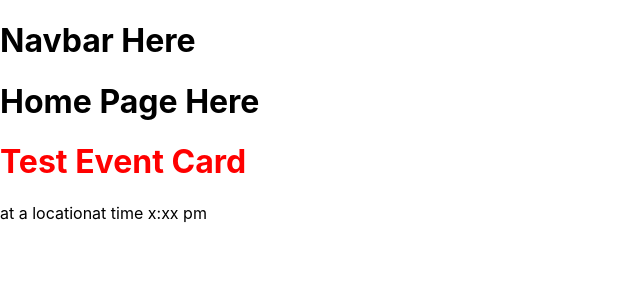
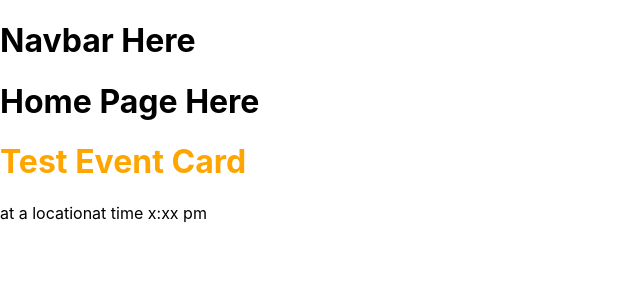
Before and after one commit to eli-front/JBS-Access, a Next.js app: page / in a window 1280 px wide. Shown: the top 300 px of the page, without its empty margins (0-640 px from the left). Built offline with nearby package versions, Linux system fonts and the light colour scheme.

Commit message:
change to orange

```diff
--- a/styles/Card.module.css
+++ b/styles/Card.module.css
@@ -1,3 +1,3 @@
 .name {
-  color: red;
+  color: orange;
 }
```
